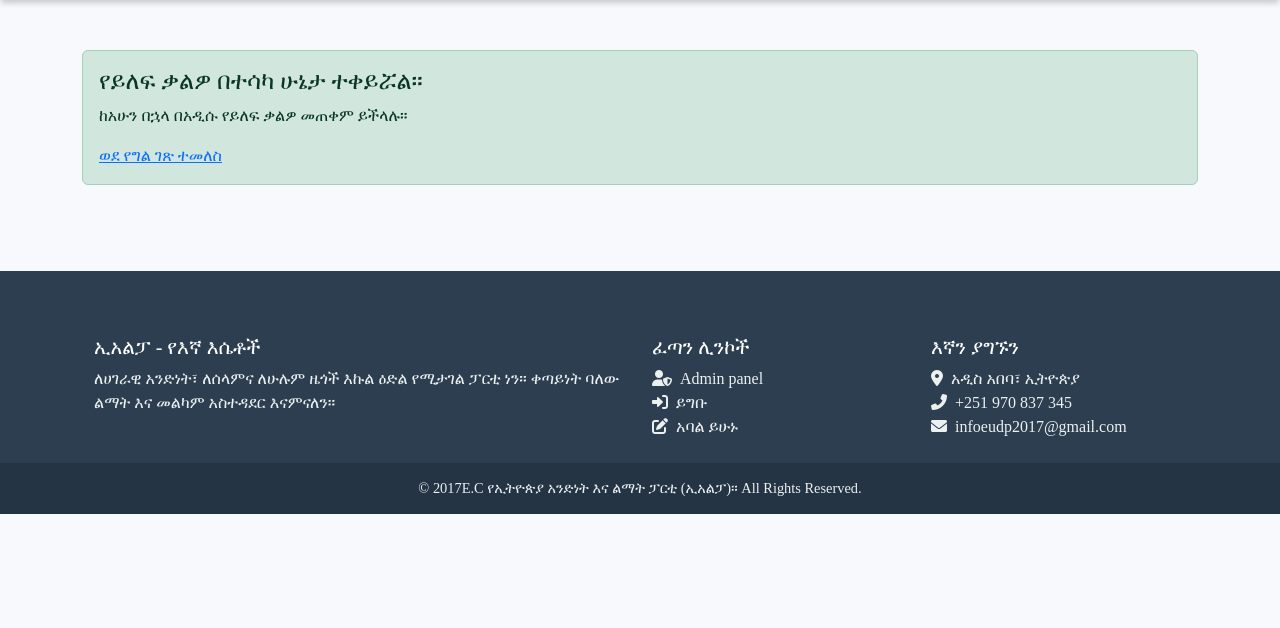
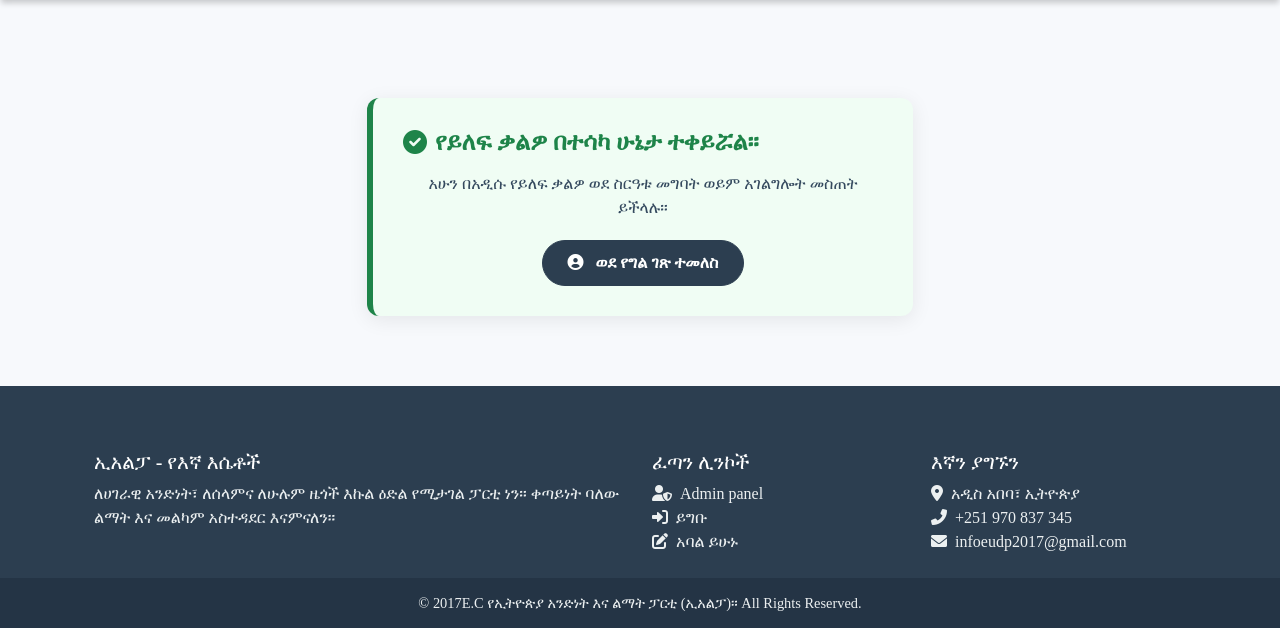
Before and after one commit to eudp-admin/eudp-members-Statistics, a Django app: a page that uses members/templates/registration/password_change_done.html in a window 1280 px wide. Shown: the part 70-698 px from the top of the page. Run offline with Django 5.2, Linux system fonts and the light colour scheme; the visitor is signed in with stand-in values (Sample User, id 1); some web fonts are replaced.

Commit message:
Update password_change_done.html

```diff
--- a/members/templates/registration/password_change_done.html
+++ b/members/templates/registration/password_change_done.html
@@ -3,9 +3,76 @@
 {% block title %}የይለፍ ቃል በተሳካ ሁኔታ ተቀይሯል{% endblock %}
 
 {% block content %}
-<div class="alert alert-success">
-    <h4>የይለፍ ቃልዎ በተሳካ ሁኔታ ተቀይሯል።</h4>
-    <p>ከአሁን በኋላ በአዲሱ የይለፍ ቃልዎ መጠቀም ይችላሉ።</p>
-    <a href="{% url 'profile' %}">ወደ የግል ገጽ ተመለስ</a>
+<style>
+    /* ከቤዝ ቴምፕሌት ላይ ያሉትን ቀለሞች መጠቀም */
+    :root {
+        --party-dark-bg: #2c3e50;
+        --party-primary-color: #1e8449; /* አረንጓዴ */
+        --party-secondary-color: #176638;
+        --party-background: #f7f9fc;
+    }
+
+    /* የስኬት መልእክት ሳጥን ዘይቤ */
+    .success-card {
+        border: none;
+        border-radius: 12px;
+        box-shadow: 0 4px 20px rgba(0, 0, 0, 0.08);
+        overflow: hidden;
+        /* የአረንጓዴ ቀለም አጽንዖት መስጠት */
+        border-left: 6px solid var(--party-primary-color);
+        background-color: #f0fdf4; /* በጣም ቀለል ያለ አረንጓዴ ዳራ */
+    }
+
+    .success-card .card-body {
+        padding: 30px;
+    }
+
+    .success-card h4 {
+        color: var(--party-primary-color);
+        font-weight: 700;
+        margin-bottom: 15px;
+        display: flex;
+        align-items: center;
+    }
+
+    /* ወደ ኋላ መመለሻ አዝራር */
+    .btn-return {
+        background-color: var(--party-dark-bg);
+        border-color: var(--party-dark-bg);
+        color: white;
+        font-weight: 600;
+        padding: 10px 25px;
+        border-radius: 50px;
+        transition: background-color 0.3s ease;
+    }
+    .btn-return:hover {
+        background-color: #34495e;
+        border-color: #34495e;
+    }
+
+    /* ንዑስ ጽሑፍ */
+    .success-card p {
+        color: #34495e;
+        margin-bottom: 20px;
+    }
+</style>
+
+<div class="row justify-content-center mt-5">
+    <div class="col-md-7 col-lg-6">
+        <div class="card success-card text-center">
+            <div class="card-body">
+                <h4>
+                    <i class="fas fa-check-circle me-2"></i>
+                    የይለፍ ቃልዎ በተሳካ ሁኔታ ተቀይሯል።
+                </h4>
+                <p>
+                    አሁን በአዲሱ የይለፍ ቃልዎ ወደ ስርዓቱ መግባት ወይም አገልግሎት መስጠት ይችላሉ።
+                </p>
+                <a href="{% url 'profile' %}" class="btn btn-return">
+                    <i class="fas fa-user-circle me-2"></i> ወደ የግል ገጽ ተመለስ
+                </a>
+            </div>
+        </div>
+    </div>
 </div>
 {% endblock %}
```
